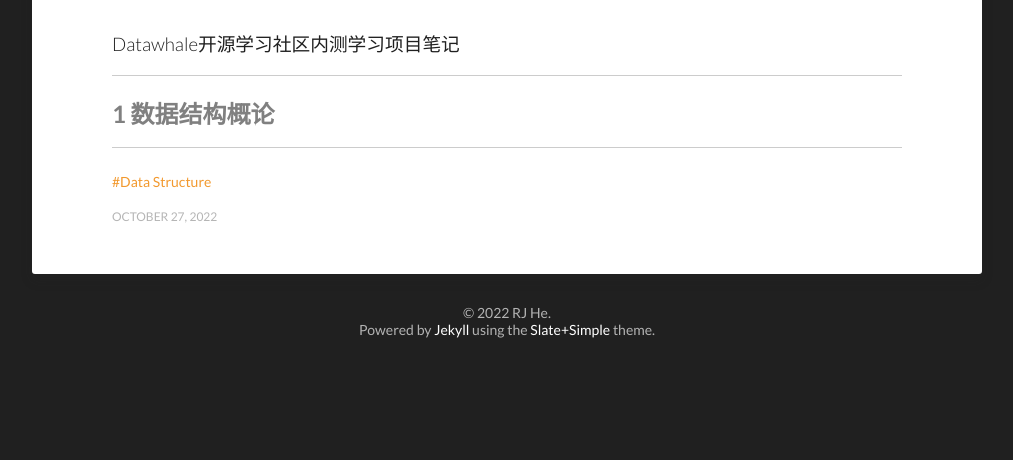
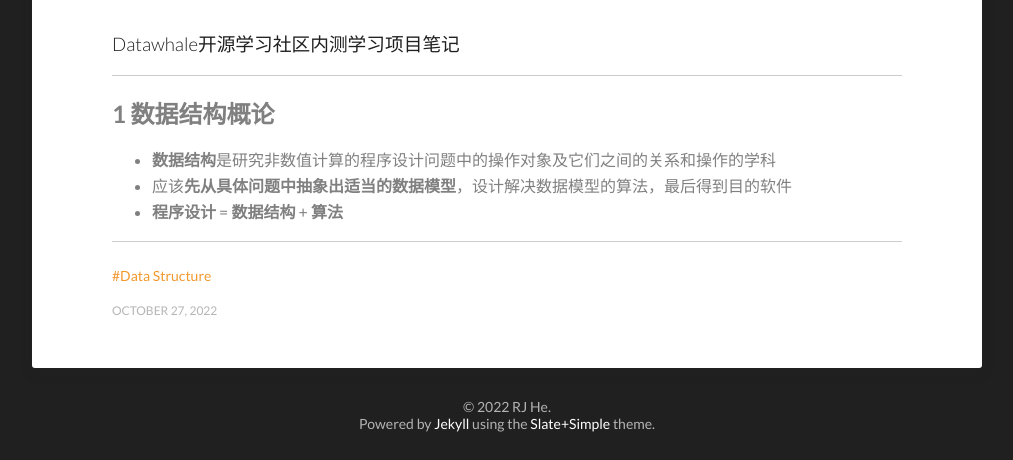
Before and after one commit to hrjtju/hrjtju.github.io, a Jekyll site: the page built from _posts/2022-10-27-DatawhaleDS-1.md, in a window 1280 px wide. Shown: the part 1004-1464 px from the top of the page, without its empty margins (133-1146 px from the left). Built offline with Jekyll 4.4.1, drawn with Linux system fonts in a browser that asks for light colours; before the commit the page ends 1370 px from its top, so only the background shows below that; some of the changed text lies outside the part shown.

Commit message:
Update 2022-10-27-DatawhaleDS-1.md

```diff
--- a/_posts/2022-10-27-DatawhaleDS-1.md
+++ b/_posts/2022-10-27-DatawhaleDS-1.md
@@ -1,7 +1,7 @@
 ---
 layout: post
 categories: posts
-title: 【DatawhaleDA】 3 模型建立与评估
+title: 【DatawhaleDS】 1 数据结构概论
 subtitle: Datawhale开源学习社区内测学习项目笔记
 featured-image: /images/2016-11-19/V-5_bg.png
 tags: [Data Structure]
@@ -12,3 +12,7 @@ date-string: OCTOBER 27, 2022
 
 
 ## 1 数据结构概论
+
+* **数据结构**是研究非数值计算的程序设计问题中的操作对象及它们之间的关系和操作的学科
+* 应该**先从具体问题中抽象出适当的数据模型**，设计解决数据模型的算法，最后得到目的软件
+* **程序设计** = **数据结构** + **算法**
```
